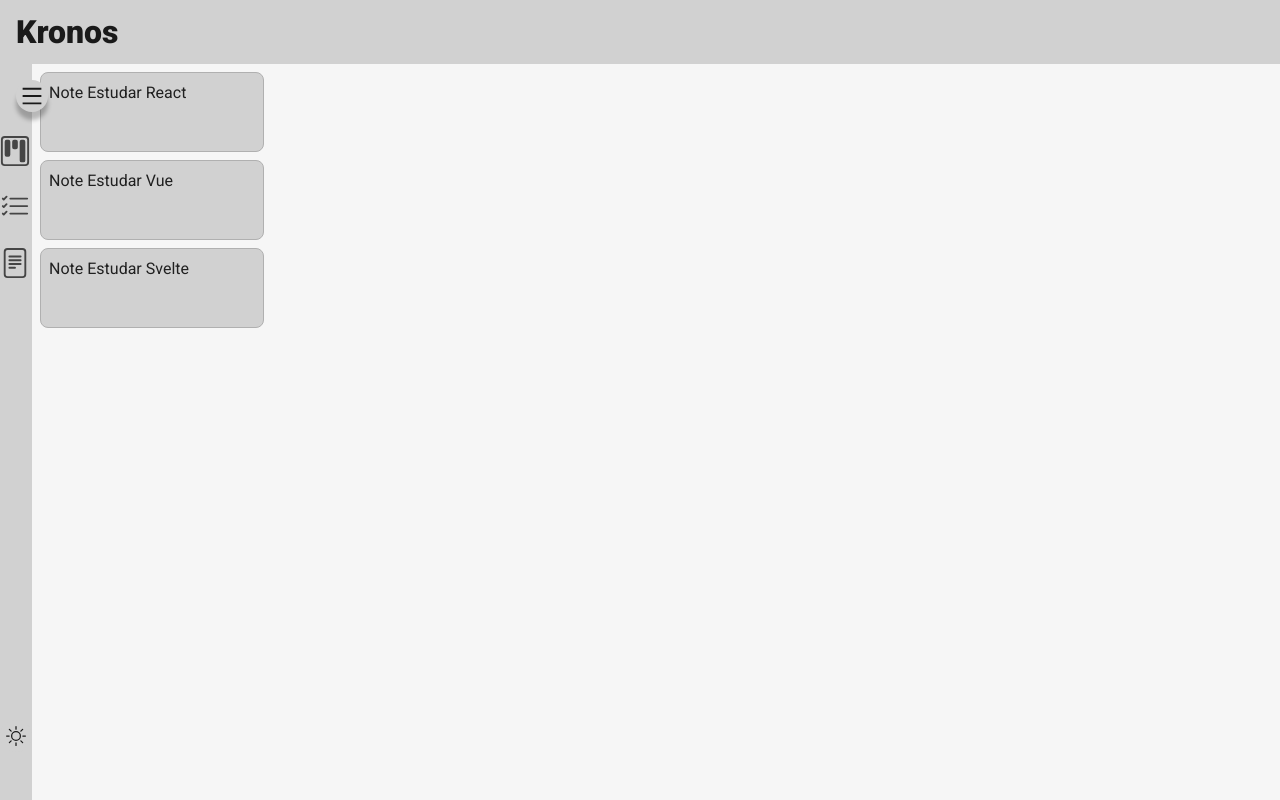
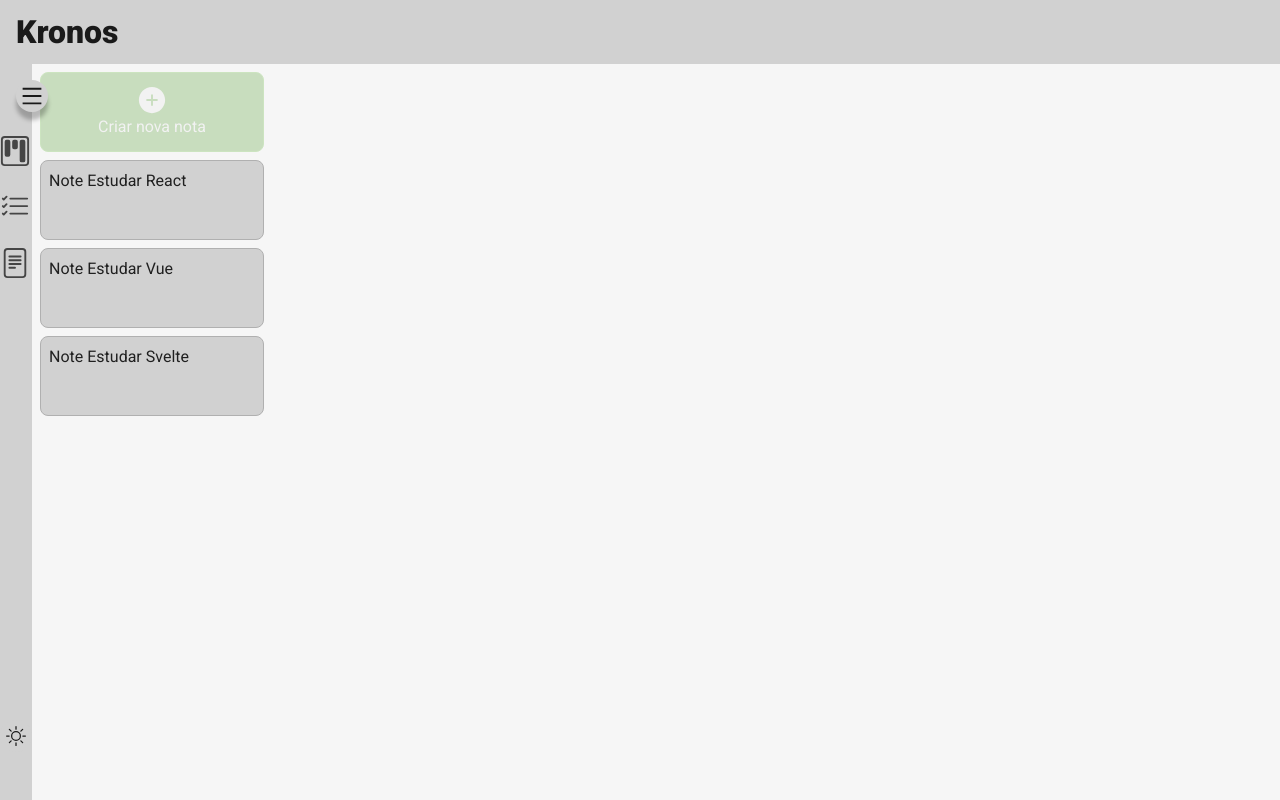
Before and after one commit to Bernardopog/kronos-app, a Next.js app in the folder apps/frontend/: page /pages/note in a window 1280 px wide. Built offline with nearby package versions, Linux system fonts and the light colour scheme.

Commit message:
feat(frontend): create CreateNoteButton component

```diff
--- /dev/null
+++ b/apps/frontend/src/components/Button/CreateNoteButton.tsx
@@ -0,0 +1,25 @@
+"use client";
+import React from "react";
+import { AiFillPlusCircle } from "react-icons/ai";
+
+interface ICreateNoteButtonProps {
+  action: () => void;
+}
+
+export default function CreateNoteButton({ action }: ICreateNoteButtonProps) {
+  return (
+    <button
+      className="
+        flex flex-col items-center justify-center w-full min-h-20 rounded-lg border border-apple-500 bg-apple-600 text-woodsmoke-100 ease-in-out duration-300 opacity-25
+        dark:border-woodsmoke-900
+        hover:bg-apple-700 hover:opacity-100
+      "
+      onClick={action}
+    >
+      <span className="text-3xl">
+        <AiFillPlusCircle />
+      </span>
+      Criar nova nota
+    </button>
+  );
+}
--- a/apps/frontend/src/ui/NotePage/NoteList.tsx
+++ b/apps/frontend/src/ui/NotePage/NoteList.tsx
@@ -1,4 +1,5 @@
 "use client";
+import CreateNoteButton from "@/components/Button/CreateNoteButton";
 import NoteListItem from "@/components/NotePage/NoteListItem";
 import { NoteContext } from "@/context/NoteContext";
 import { useContext } from "react";
@@ -9,12 +10,15 @@ export default function NoteList() {
   return (
     <section
       className="
-        size-full overflow-y-auto scrollbar-thin scrollbar-thumb-woodsmoke-950 scrollbar-track-transparent bg-woodsmoke-50
+        size-full overflow-y-auto scrollbar-thin scrollbar-thumb-woodsmoke-950 scrollbar-track-transparent bg-woodsmoke-50 ease-in-out duration-300
         dark:bg-woodsmoke-925
       "
       id="nt-list"
     >
       <ul className="flex flex-col p-2 gap-y-2">
+        <li>
+          <CreateNoteButton action={() => {}} />
+        </li>
         {noteList.map((note) => {
           return <NoteListItem key={note.id} data={note} />;
         })}
```
